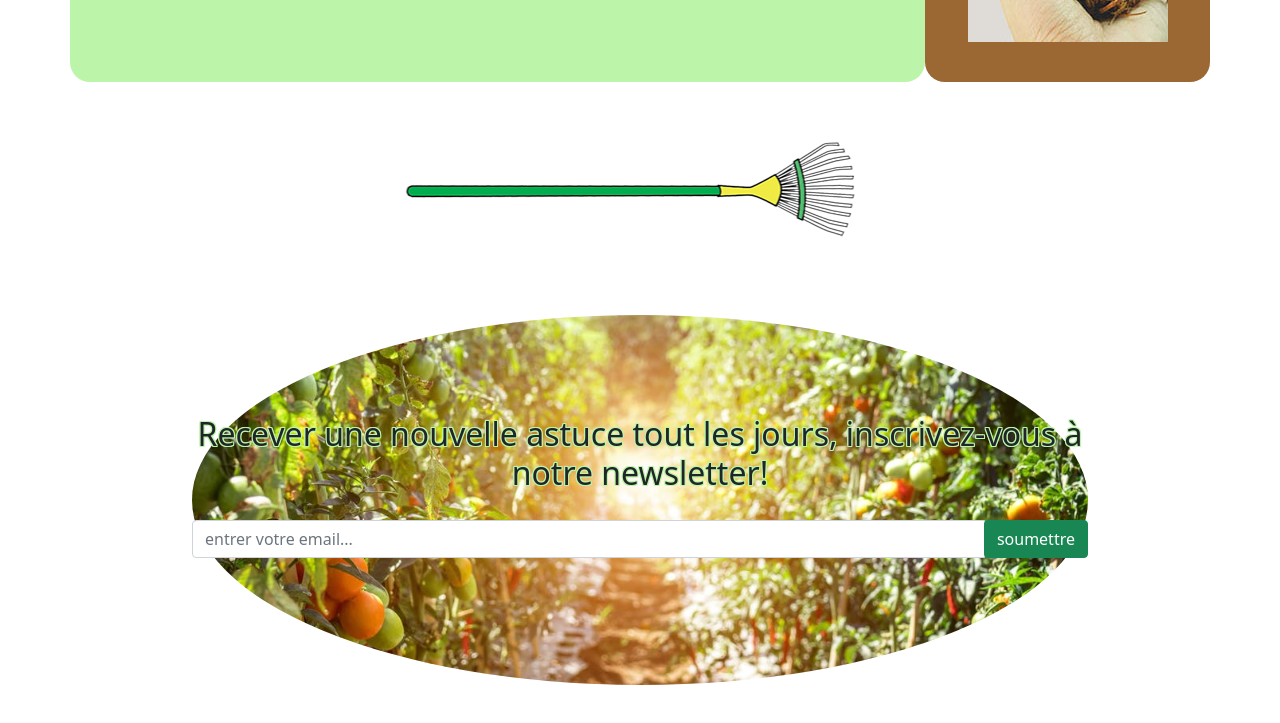
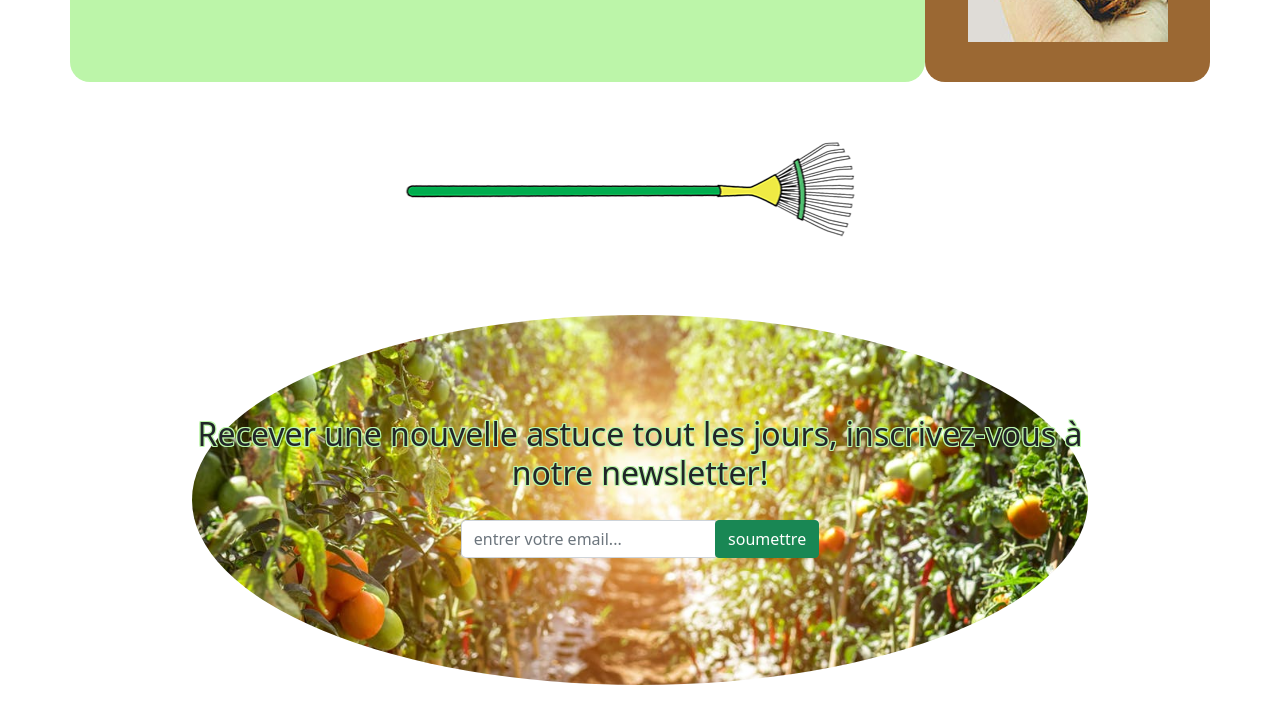
Before and after one commit to adelwebdev/BOOTSTRAPS_JQUERY, a plain HTML site: page index.html in a window 1280 px wide. Shown: the part 1956-2679 px from the top of the page. Drawn offline with nearby package versions, Linux system fonts and the light colour scheme.

Commit message:
Add files via upload

```diff
--- a/style.css
+++ b/style.css
@@ -152,3 +152,9 @@ h1 {
     -1px -1px 0 #bcf5a9, 1px 0px 0 #bcf5a9, 0px 1px 0 #bcf5a9,
     -1px 0px 0 #bcf5a9, 0px -1px 0 #bcf5a9;
 }
+
+#newsletter .input-group {
+  width: 40%;
+  min-width: 350px;
+  margin: 0 auto;
+}
```
